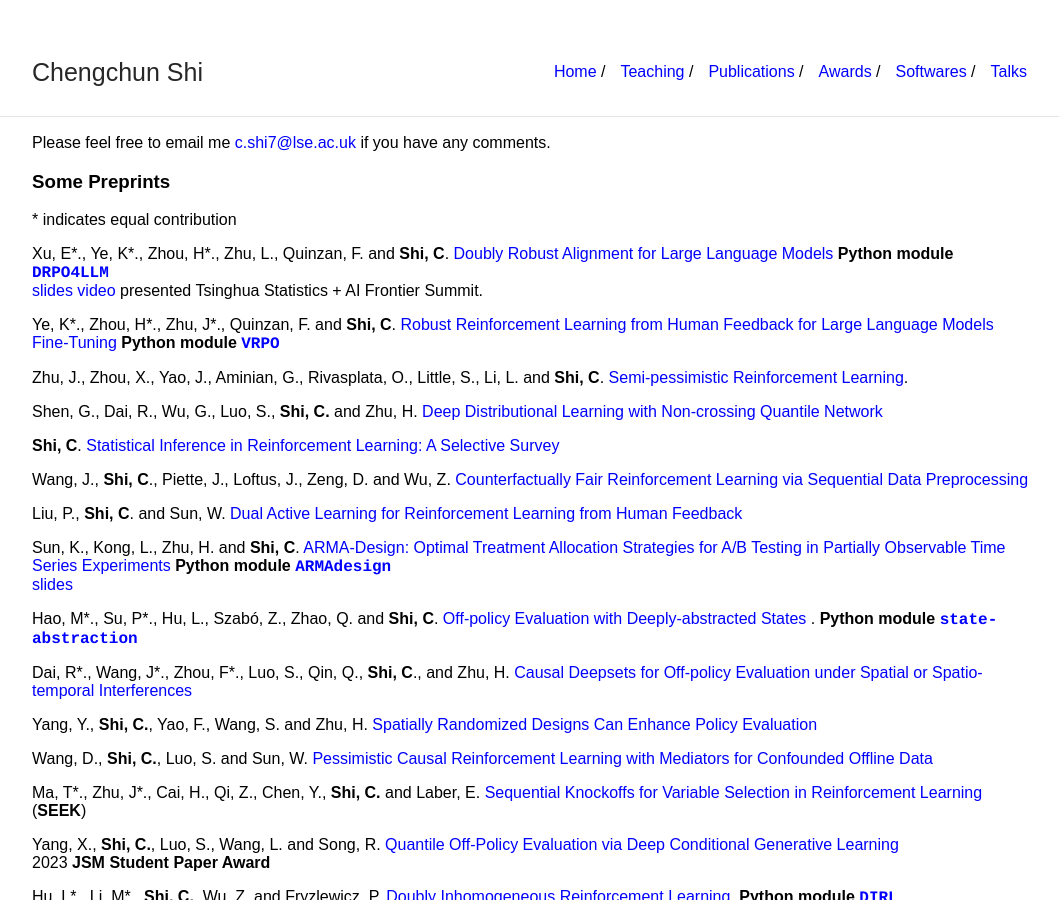
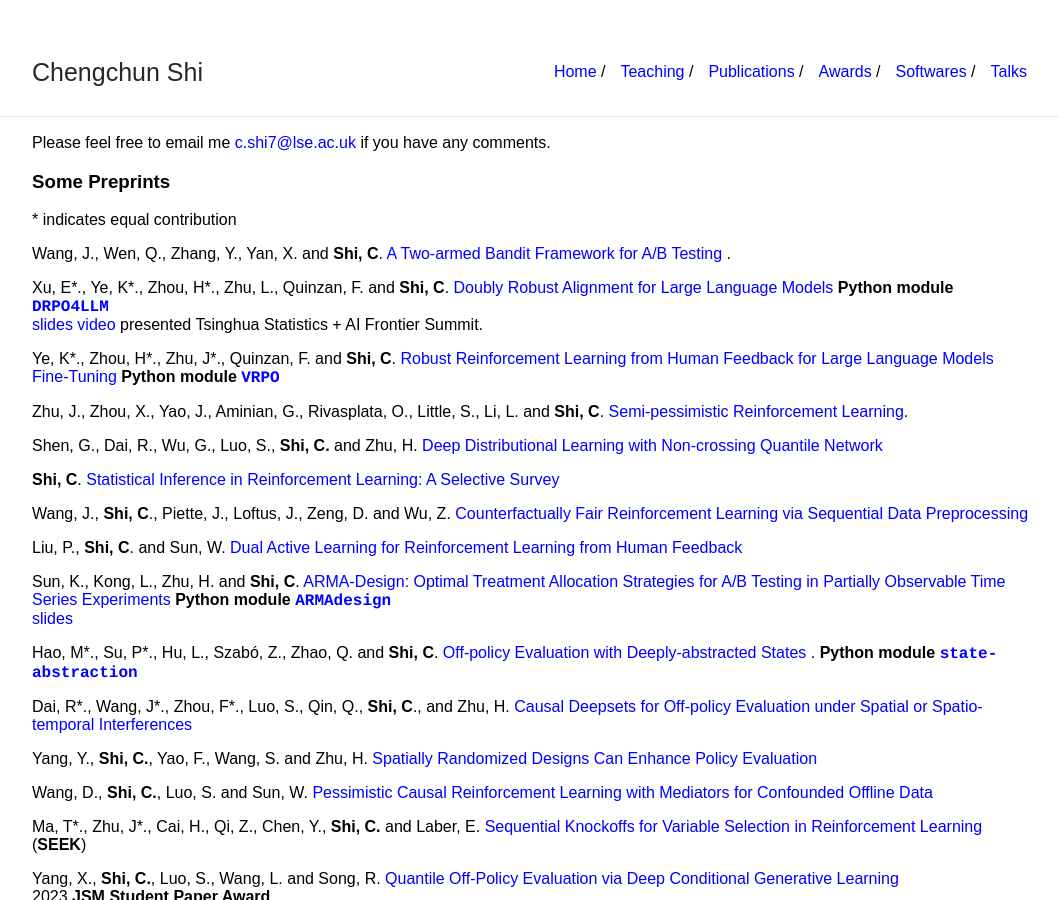
Before and after one commit to callmespring/callmespring.github.io, a Jekyll site: the page built from publication.md, in a window 1280 px wide and 900 px high. Shown: the whole window, without its empty margins (108-1167 px from the left). Built offline with Jekyll 4.4.1, drawn with Linux system fonts in a browser that asks for light colours.

Commit message:
Update publication.md

```diff
--- a/publication.md
+++ b/publication.md
@@ -10,6 +10,9 @@ Please feel free to email me <c.shi7@lse.ac.uk> if you have any comments.
 ### Some Preprints
 
 \* indicates equal contribution
+
+Wang, J., Wen, Q., Zhang, Y., Yan, X. and **Shi, C**. [A Two-armed Bandit Framework for A/B Testing
+](https://arxiv.org/abs/2507.18118).
 
 Xu, E\*., Ye, K\*., Zhou, H\*., Zhu, L.,  Quinzan, F. and **Shi, C**. [Doubly Robust Alignment for Large Language Models](https://arxiv.org/pdf/2506.01183) **Python module**  [<span style="font-family:courier;">**DRPO4LLM**</span>](https://github.com/DRPO4LLM/DRPO4LLM) <br/> [<font size="3">slides</font>](./slides/DRPO.pdf) [<font size="3">video</font>](https://www.bilibili.com/video/BV1xNuuzVEeD?spm_id_from=333.788.videopod.sections&vd_source=0ff25cf8645aa63231bec2428b94bf6f&p=3) <font size="3">presented Tsinghua Statistics + AI Frontier Summit</font>.
 
```
